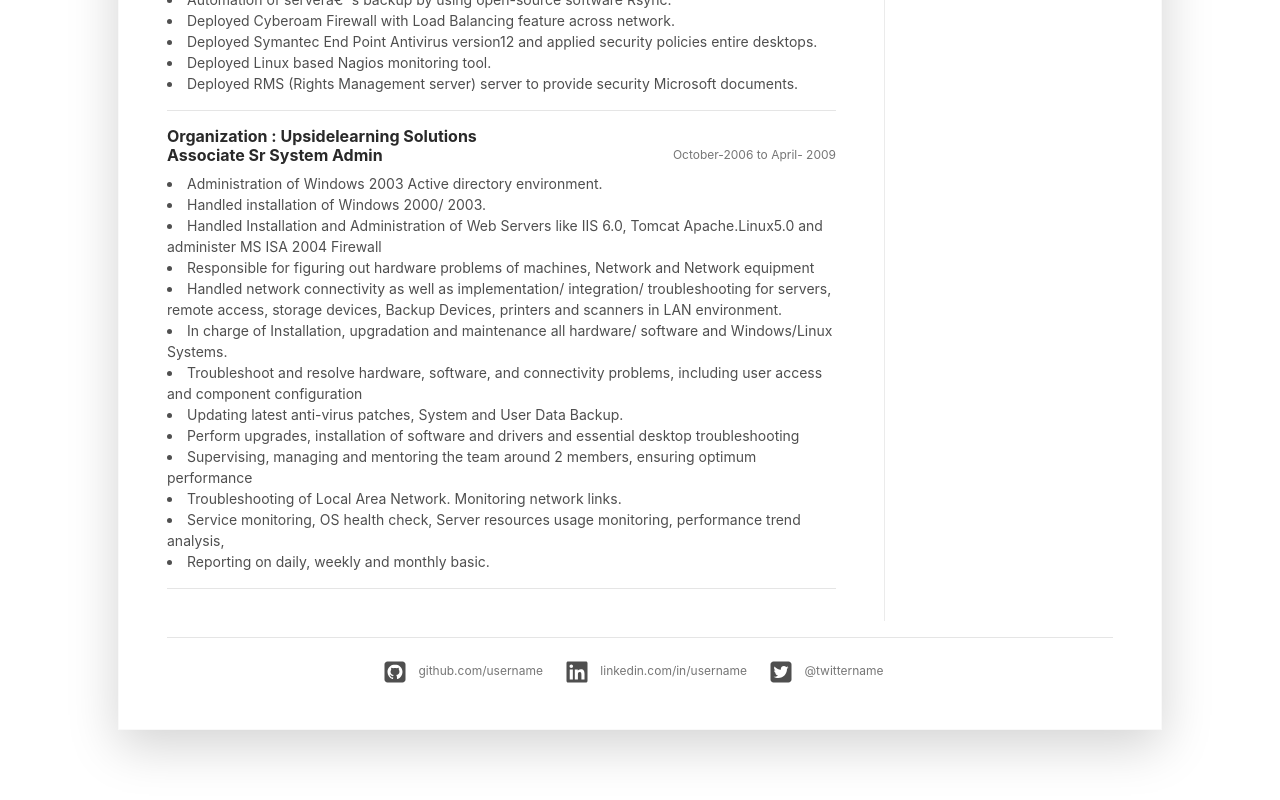
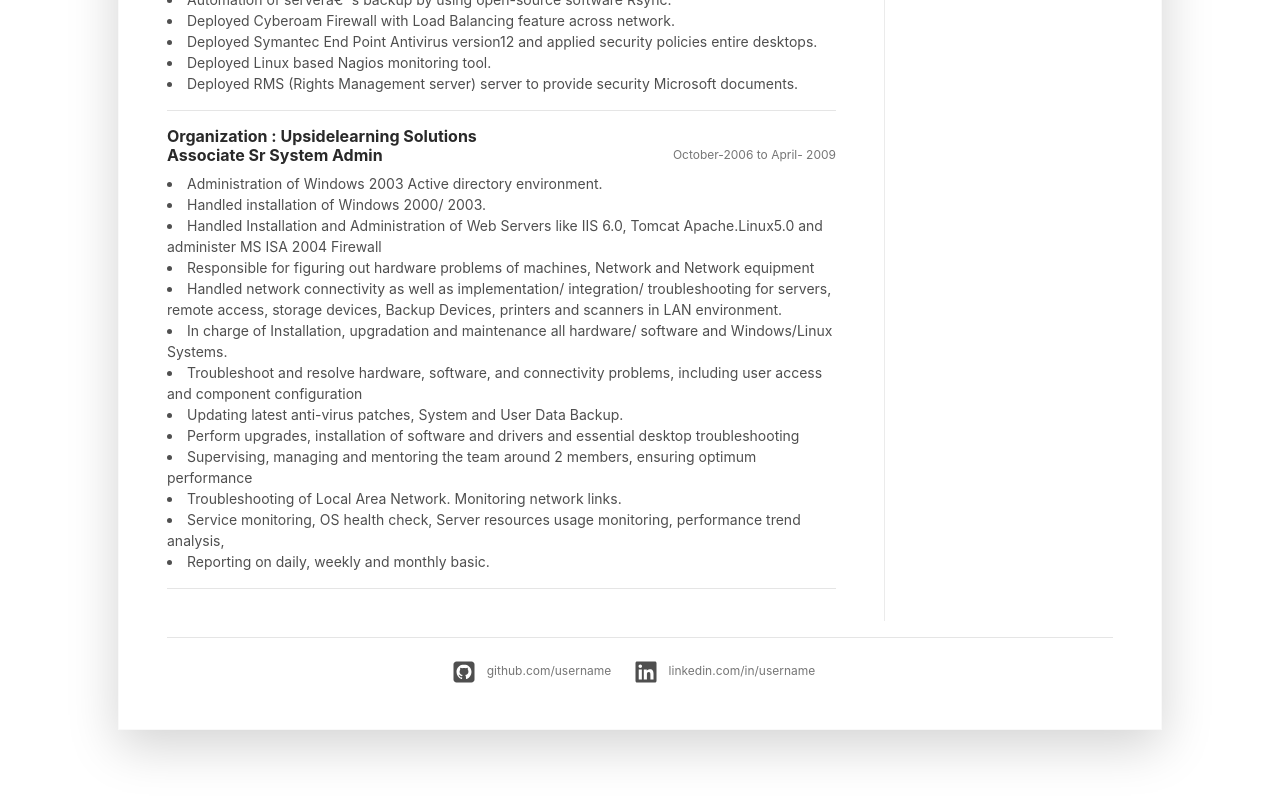
Before and after one commit to ganeshghube/profile, a plain HTML site: page index.html in a window 1280 px wide. Shown: the part 3771-4571 px from the top of the page. Drawn offline with Linux system fonts and the light colour scheme.

Commit message:
Update index.html

```diff
--- a/index.html
+++ b/index.html
@@ -353,7 +353,7 @@
 							<ul class="resume-social-list list-inline mx-auto mb-0 d-inline-block text-muted">
 								<li class="list-inline-item mb-lg-0 mr-3"><a class="resume-link" href="#"><i class="fab fa-github-square fa-2x mr-2" data-fa-transform="down-4"></i><span class="d-none d-lg-inline-block text-muted">github.com/username</span></a></li>
 								<li class="list-inline-item mb-lg-0 mr-3"><a class="resume-link" href="#"><i class="fab fa-linkedin fa-2x mr-2" data-fa-transform="down-4"></i><span class="d-none d-lg-inline-block text-muted">linkedin.com/in/username</span></a></li>
-								<li class="list-inline-item mb-lg-0 mr-lg-3"><a class="resume-link" href="#"><i class="fab fa-twitter-square fa-2x mr-2" data-fa-transform="down-4"></i><span class="d-none d-lg-inline-block text-muted">@twittername</span></a></li>
+								<!--<li class="list-inline-item mb-lg-0 mr-lg-3"><a class="resume-link" href="#"><i class="fab fa-twitter-square fa-2x mr-2" data-fa-transform="down-4"></i><span class="d-none d-lg-inline-block text-muted">@twittername</span></a></li> -->
 							</ul>
 						</div><!--//resume-footer-->
 					</article>
```
